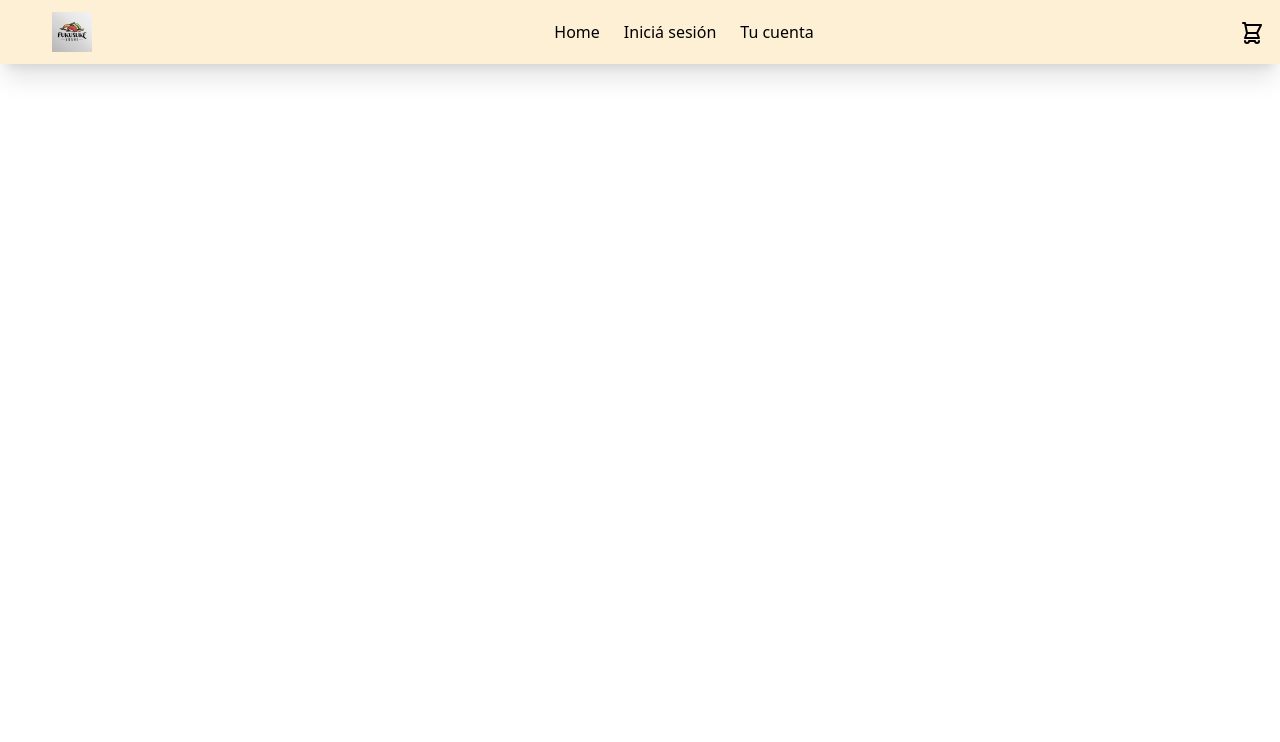
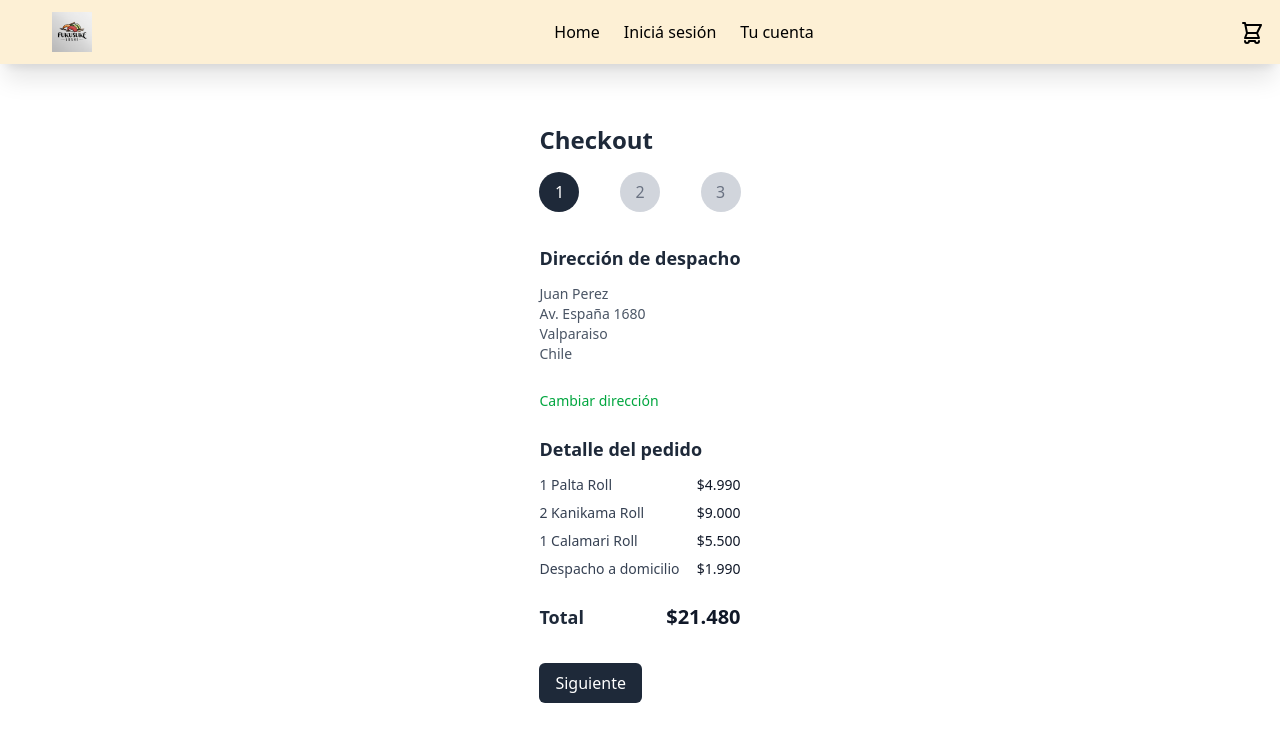
Before and after one commit to AngeloIbadurmiendo/Gacha-Hell-Sushi, a React (Vite) app: page /checkout in a window 1280 px wide. Shown: the top 742 px of the page. Built offline with nearby package versions, Linux system fonts and the light colour scheme.

Commit message:
Add Checkout page

```diff
--- a/src/pages/Cart.tsx
+++ b/src/pages/Cart.tsx
@@ -1,4 +1,5 @@
 import React, { useState } from 'react';
+import { useNavigate } from 'react-router-dom';
 
 interface CartItem {
   id: number;
@@ -35,7 +36,7 @@ const Cart: React.FC = () => {
         'https://cdn-icons-png.flaticon.com/512/1040/1040204.png', // Ajusta la URL a tu icono o imagen
     },
   ]);
-
+  const navigate = useNavigate();
   // Maneja el incremento de la cantidad de un producto
   const handleIncrement = (id: number) => {
     setCartItems((prevItems) =>
@@ -71,10 +72,9 @@ const Cart: React.FC = () => {
     0
   );
 
-  // Redirige o ejecuta la acción deseada al pulsar "Ir a pagar"
+  // Redirige al pulsar "Ir a pagar"
   const handleCheckout = () => {
-    alert('Ir a la página de pago');
-    // Aquí podrías hacer window.location.href = "/checkout" o usar react-router
+    navigate("/checkout"); // Redirige a la página de checkout
   };
 
   return (
--- /dev/null
+++ b/src/pages/Checkout.tsx
@@ -0,0 +1,163 @@
+import React, { useState } from "react";
+import { useNavigate } from "react-router-dom";
+
+type OrderItem = {
+  quantity: number;
+  name: string;
+  price: number;
+};
+
+const Checkout: React.FC = () => {
+  const [step, setStep] = useState(1); // Estado para controlar el paso actual
+  const navigate = useNavigate(); // Hook para la navegación
+  const handleHome = () => {
+    navigate("/"); // Redirige al Home
+  };
+
+  const address = {
+    name: "Juan Perez",
+    street: "Av. España 1680",
+    city: "Valparaiso",
+    country: "Chile",
+  };
+
+  const orderItems: OrderItem[] = [
+    { quantity: 1, name: "Palta Roll", price: 4990 },
+    { quantity: 2, name: "Kanikama Roll", price: 9000 },
+    { quantity: 1, name: "Calamari Roll", price: 5500 },
+  ];
+
+  const deliveryFee = 1990;
+  const subtotal = orderItems.reduce((sum, item) => sum + item.price, 0);
+  const total = subtotal + deliveryFee;
+
+  const formatCurrency = (amount: number): string => {
+    return `$${amount.toLocaleString("es-CL")}`;
+  };
+
+  // Función para renderizar el contenido según el paso actual
+  const renderStepContent = () => {
+    switch (step) {
+      case 1:
+        return (
+          <section>
+            <h2 className="text-lg font-semibold text-gray-800 mb-3">Dirección de despacho</h2>
+            <div className="text-sm text-gray-600 mb-6">
+              <p>{address.name}</p>
+              <p>{address.street}</p>
+              <p>{address.city}</p>
+              <p>{address.country}</p>
+            </div>
+            <button className="text-sm font-medium text-green-600 hover:text-green-700 mb-6">
+              Cambiar dirección
+            </button>
+
+            <h2 className="text-lg font-semibold text-gray-800 mb-3">Detalle del pedido</h2>
+            <div className="space-y-2">
+              {orderItems.map((item, index) => (
+                <div key={index} className="flex justify-between items-center text-sm">
+                  <span className="text-gray-700">
+                    {item.quantity} {item.name}
+                  </span>
+                  <span className="font-medium text-gray-900">{formatCurrency(item.price)}</span>
+                </div>
+              ))}
+              <div className="flex justify-between items-center text-sm">
+                <span className="text-gray-700">Despacho a domicilio</span>
+                <span className="font-medium text-gray-900">{formatCurrency(deliveryFee)}</span>
+              </div>
+            </div>
+
+            <div className="flex justify-between items-center mt-6">
+              <span className="text-lg font-bold text-gray-800">Total</span>
+              <span className="text-xl font-bold text-gray-900">{formatCurrency(total)}</span>
+            </div>
+          </section>
+        );
+      case 2:
+        return (
+          <section>
+            <h2 className="text-lg font-semibold text-gray-800 mb-3">Medio de pago</h2>
+            <p className="text-sm text-gray-600 mb-6">
+              Serás redirigido a un tercero para completar el pago. Por favor, selecciona tu medio de pago preferido.
+            </p>
+            <a
+              href="https://www.flow.cl/" // Cambia esto al enlace real del medio de pago
+              target="_blank"
+              rel="noopener noreferrer"
+              className="bg-blue-500 hover:bg-blue-600 text-white font-medium py-2 px-4 rounded-md"
+            >
+              Ir a Flow
+            </a>
+          </section>
+        );
+      case 3:
+        return (
+          <section>
+            <h2 className="text-lg font-semibold text-gray-800 mb-3">Compra finalizada</h2>
+            <div className="flex justify-between items-center mb-8">
+              <span className="text-xl font-bold text-gray-800">Total</span>
+              <span className="text-2xl font-bold text-gray-900">{formatCurrency(total)}</span>
+            </div>
+            <p className="text-sm text-gray-600">
+              Gracias por tu compra. Tu pedido está en proceso y será despachado pronto.
+            </p>
+            <button
+              onClick={handleHome} // Redirige al Home
+              className="bg-blue-500 hover:bg-blue-600 text-white font-medium py-2 px-4 rounded-md mt-6"
+            >
+              Volver al inicio
+            </button>
+          </section>
+        );
+      default:
+        return null;
+    }
+  };
+
+  return (
+    <div className="flex flex-col min-h-screen bg-white">
+      <main className="flex-grow p-4 md:p-10 lg:max-w-4xl lg:mx-auto">
+        <h1 className="text-2xl font-bold mb-4 text-gray-800">Checkout</h1>
+
+        {/* Indicador de progreso */}
+        <div className="flex items-center justify-between mb-8">
+          <div className={`w-8 h-8 lg:w-10 lg:h-10 rounded-full flex items-center justify-center ${step >= 1 ? "bg-gray-800 text-white" : "bg-gray-300 text-gray-500"}`}>
+            1
+          </div>
+          <div className={`w-8 h-8 lg:w-10 lg:h-10 rounded-full flex items-center justify-center ${step >= 2 ? "bg-gray-800 text-white" : "bg-gray-300 text-gray-500"}`}>
+            2
+          </div>
+          <div className={`w-8 h-8 lg:w-10 lg:h-10 rounded-full flex items-center justify-center ${step >= 3 ? "bg-gray-800 text-white" : "bg-gray-300 text-gray-500"}`}>
+            3
+          </div>
+        </div>
+
+        {/* Contenido dinámico */}
+        {renderStepContent()}
+
+        {/* Botones de navegación */}
+        {step < 3 && (
+          <div className="flex justify-between mt-8">
+            {step > 1 && (
+              <button
+                onClick={() => setStep(step - 1)}
+                className="bg-gray-300 hover:bg-gray-400 text-gray-800 font-medium py-2 px-4 rounded-md"
+              >
+                Anterior
+              </button>
+            )}
+            <button
+              onClick={() => setStep(step + 1)}
+              className="bg-gray-800 hover:bg-gray-700 text-white font-medium py-2 px-4 rounded-md"
+            >
+              Siguiente
+            </button>
+          </div>
+        )}
+      </main>
+    </div>
+  );
+};
+
+export default Checkout;
--- a/src/routes/AppRouter.tsx
+++ b/src/routes/AppRouter.tsx
@@ -8,6 +8,7 @@ import Signup from "../pages/NewReg"
 import Cart from "../pages/Cart"
 import Orders from "../pages/Orders"
 import OrderDetailWrapper from "../components/OrderDetailWrapper"
+import Checkout from "../pages/Checkout"
 
 const AppRouter = () => {
   return (
@@ -21,6 +22,7 @@ const AppRouter = () => {
         <Route path='/cart' element={<Cart />} />
         <Route path='/orders' element={<Orders />} />
         <Route path='/orders/:orderId' element={<OrderDetailWrapper/>} />
+        <Route path="/checkout" element={<Checkout/>} />
         <Route
           path='/profile'
           element={
```
